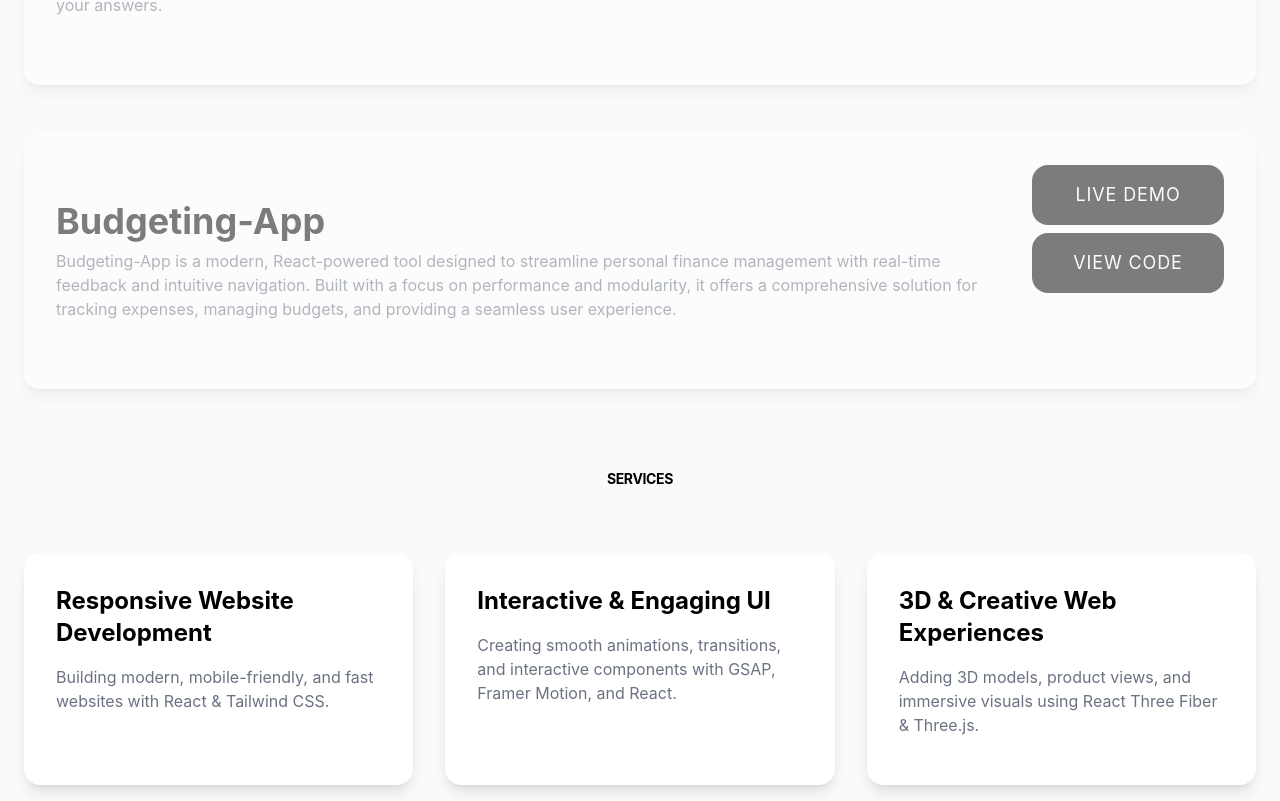
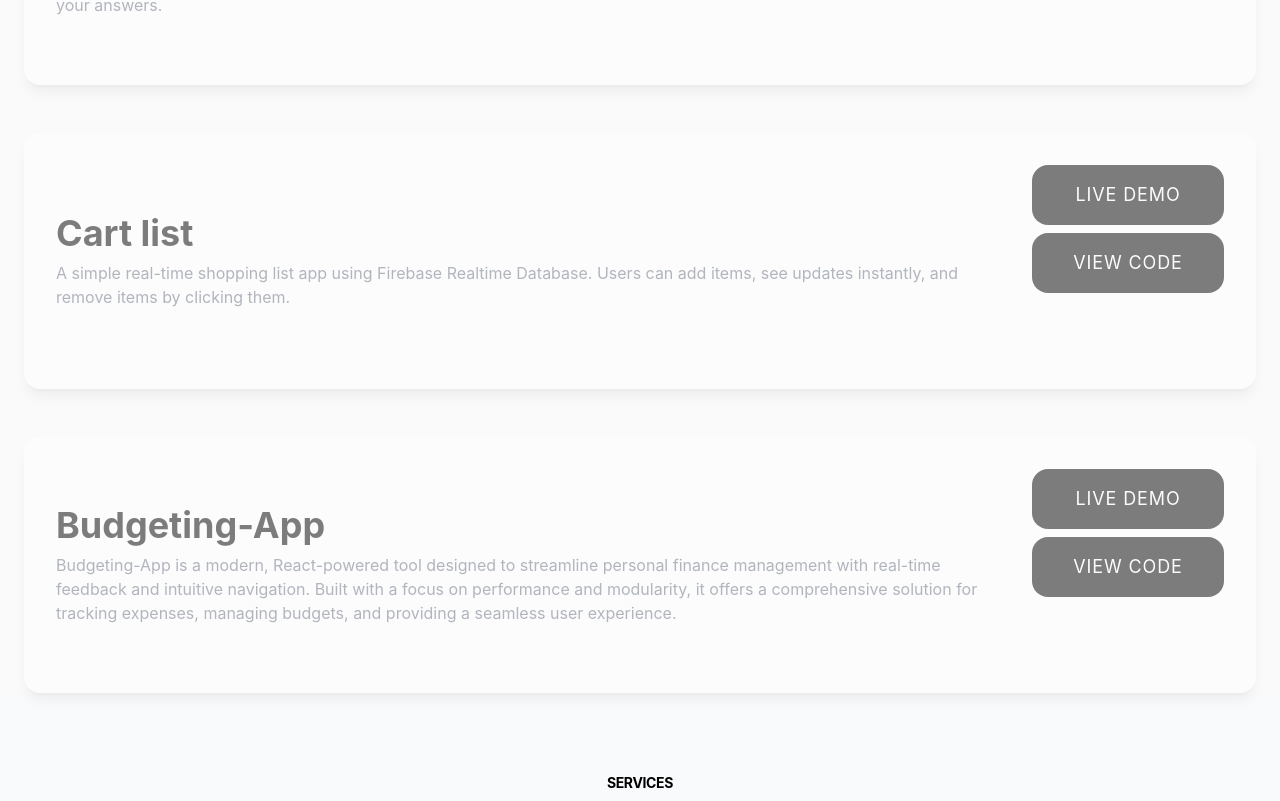
Before and after one commit to BelhiaSofiane/Portfolio, a React (Vite) app: page / in a window 1280 px wide. Shown: the part 1519-2320 px from the top of the page. Built offline with nearby package versions, Linux system fonts and the light colour scheme.

Commit message:
added a project

```diff
--- a/src/components/ProjectsSection.jsx
+++ b/src/components/ProjectsSection.jsx
@@ -22,11 +22,19 @@ const ProjectsSection = () => {
             description: 'Quizzical is a dynamic quiz application built with React. It allows users to test their knowledge across various categories with fun, multiple-choice trivia questions. The quiz fetches real-time data from an external API and provides instant feedback on your answers.',
             demo: 'quizzigame.netlify.app',
             githubRepo: 'https://github.com/BelhiaSofiane/Quizzical', },
+            {
+            id: 3,
+            title: 'Cart list',
+            number: '03',
+            description: 'A simple real-time shopping list app using Firebase Realtime Database. Users can add items, see updates instantly, and remove items by clicking them.'
+            ,demo: 'https://firebase-shopping-cart.netlify.app/',
+            githubRepo: 'https://github.com/BelhiaSofiane/Shopping-Cart',
+            },
 
             {
-            id: 3,
+            id: 4,
             title: 'Budgeting-App',
-            number: '03',
+            number: '04',
             description: 'Budgeting-App is a modern, React-powered tool designed to streamline personal finance management with real-time feedback and intuitive navigation. Built with a focus on performance and modularity, it offers a comprehensive solution for tracking expenses, managing budgets, and providing a seamless user experience.'
             ,demo: 'https://budgeting-app-vdjn.onrender.com',
             githubRepo: 'https://github.com/BelhiaSofiane/Budgeting-App',
```
